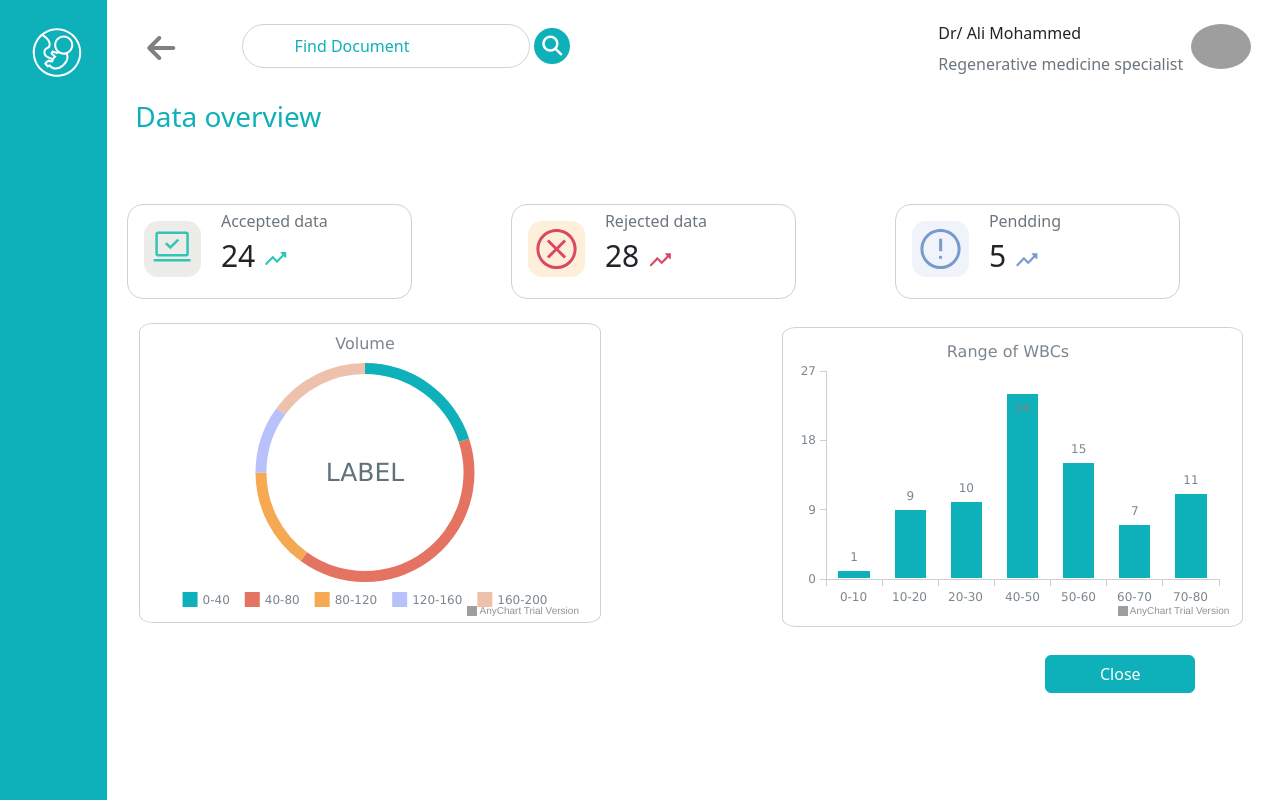
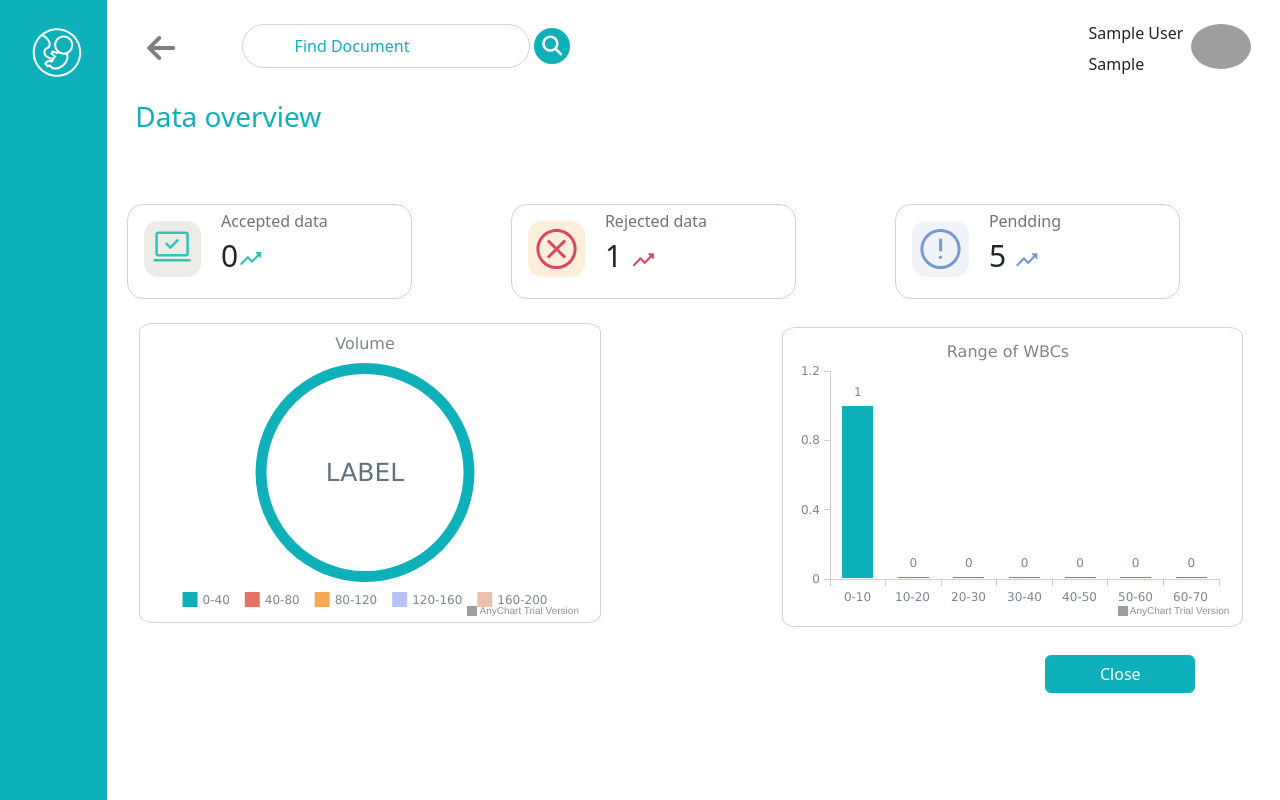
Before and after one commit to Omar-Talaat-Harb/stema_backend, a Laravel app: page /statistics in a window 1280 px wide. Run offline with Laravel 8, Linux system fonts and the light colour scheme; a user stored in the database is signed in; tables that the repository leaves empty hold one stand-in row (values such as "Sample post"); grey boxes are pictures that could not be loaded.

Commit message:
last update

```diff
--- a/app/Http/Controllers/Doctor/DashboardController.php
+++ b/app/Http/Controllers/Doctor/DashboardController.php
@@ -3,19 +3,20 @@
 namespace App\Http\Controllers\Doctor;
 
 use App\Http\Controllers\Controller;
+USE App\Models\Cell;
 
 use Illuminate\Http\Request;
 
 class DashboardController extends Controller
 {
     public function services(){
-        return view('dotctor.services');
+        return view('doctor.services');
     }
 
     public function pending(){
 
         if (auth()->user()->role_id==2){
-                return view('dotctor.pending');
+            return view('doctor.pending');
         }
         else{
             //return view('####');
@@ -25,19 +26,51 @@ class DashboardController extends Controller
 
 
     public function statistics(){
-            return view('statistics');
+        //retrieve count of accepted and rejected cells
+        $volume1 = cell::whereBetween('volume',[0,40])->count();
+        $volume2 = cell::whereBetween('volume',[40,80])->count();
+        $volume3 = cell::whereBetween('volume',[80,120])->count();
+        $volume4 = cell::whereBetween('volume',[120,160])->count();
+        $volume5 = cell::whereBetween('volume',[160,200])->count();
+        $WBCs1= cell:: wherebetween('post_wbcsx109/l',[0,10])->count();
+        $WBCs2= cell:: wherebetween('post_wbcsx109/l',[10,20])->count();
+        $WBCs3= cell:: wherebetween('post_wbcsx109/l',[20,30])->count();
+        $WBCs4= cell:: wherebetween('post_wbcsx109/l',[30,40])->count();
+        $WBCs5= cell:: wherebetween('post_wbcsx109/l',[40,50])->count();
+        $WBCs6= cell:: wherebetween('post_wbcsx109/l',[50,60])->count();
+        $WBCs7= cell:: wherebetween('post_wbcsx109/l',[60,70])->count();
+        $approved = Cell::where('result',1)->count();
+        $rejected = Cell::where('result',0)->count();
+        $data = [
+            'approved'  => $approved,
+            'rejected'  => $rejected,
+            'volume1'   => $volume1,
+            'volume2'   => $volume2,
+            'volume3'   => $volume3,
+            'volume4'   => $volume4,
+            'volume5'   => $volume5,
+            'WBCs1' =>  $WBCs1,
+            'WBCs2' =>  $WBCs2,
+            'WBCs3' =>  $WBCs3,
+            'WBCs4' =>  $WBCs4,
+            'WBCs5' =>  $WBCs5,
+            'WBCs6' =>  $WBCs6,
+            'WBCs7' =>  $WBCs7,
+
+        ];
+        return view('statistics')->with('data',$data);
     }
 
     public function disabledregstration(){
-        return view('dotctor.disabled.disabledregstration');
+        return view('doctor.disabled.disabledregstration');
     }
 
     public function disabledcbu(){
-        return view('dotctor.disabled.disableldCBU');
+        return view('doctor.disabled.disableldCBU');
     }
 
     public function disabledcollection(){
-        return view('dotctor.disabled.collectionp1disable');
+        return view('doctor.disabled.collectionp1disable');
     }
 
     public function cell(){
--- a/app/Http/Controllers/Doctor/ProfileController.php
+++ b/app/Http/Controllers/Doctor/ProfileController.php
@@ -15,7 +15,7 @@ class ProfileController extends Controller
 
         $userId = Auth::user()->id;
         $userData = User::find($userId);
-        return view ('dotctor.profile',compact('userData'));
+        return view ('doctor.profile',compact('userData'));
     }
 
     public function updateProfile(Request $request)
--- a/resources/views/dotctor/disabled/collectionp1disable.blade.php
+++ b/resources/views/doctor/disabled/collectionp1disable.blade.php
@@ -89,8 +89,8 @@
                     <div class="lilanurse pt-2">
                         <a href="profile.html" class="text-black text-decoration-none">
                             <div class="pe-3 text-capitalize">
-                                <h6>Ali Mohammed</h6>
-                                <p>Regenerative medicine specialist </p>
+                                <h6>{{ auth()->user()->firstname }} {{ auth()->user()->lastname }}</h6>
+                                <p>{{ auth()->user()->role->type }} </p>
                             </div>
 
                             <div class="">
--- a/resources/views/dotctor/profile.blade.php
+++ b/resources/views/doctor/profile.blade.php
@@ -26,7 +26,7 @@
                             <img src="{{ asset('assets/images/2-uncropped.jpg') }}" alt="profile photo" class="profile-photo">
                         </div>
                     </center>
-                    <h5 style="color: #0EB0BA; text-align: center; margin: 5%; font-weight: lighter;">Dr\ {{$userData->firstname}}
+                    <h5 style="color: #0EB0BA; text-align: center; margin: 5%; font-weight: lighter;">{{ auth()->user()->role->type }} \ {{$userData->firstname}}
                     </h5>
                     <p style=" text-align: center; margin: 5%;">Regenerative medicine specialist</p>
 
@@ -67,7 +67,7 @@
                             </ul>
 
                         </div>
-                        <a class="d-flex hstack gap-2 me-5 " href="index.html"><img
+                        <a class="d-flex hstack gap-2 me-5 " href="{{ route('services') }}"><img
                                 src="{{ asset('assets/images/Color logoo - no background.svg') }}" alt="STEMA" width="120px"></a>
                     </div>
                 </nav> <!-- naav -->
--- a/resources/views/statistics.blade.php
+++ b/resources/views/statistics.blade.php
@@ -25,7 +25,7 @@
           <div class="col-lg-1 sidebar">
               <div class="container m-auto p-1 ">
                   <div class="mt-2 p-3 mb-5 pb-5">
-                      <a href="index.html"><img src="{{ asset('assets/images/White logo - no background-no name.svg') }}" alt="STEMA-Logo"
+                      <a href="{{ route('services') }}"><img src="{{ asset('assets/images/White logo - no background-no name.svg') }}" alt="STEMA-Logo"
                               width="50px"></a>
 
 
@@ -38,7 +38,7 @@
               <div class="container m-auto">
                 <div class="row d-flex ">
                     <div class="col-lg-1 p-4 mt-2">
-                        <a href="services.html">
+                        <a href="{{ route('services') }}">
                             <i class="fas fa-arrow-left fa-2x"></i>
                         </a>
                     </div> <!-- back button -->
@@ -50,13 +50,11 @@
                     <div class="col-lg-1"></div>
                     <div class="col-lg-5 hstack gap-2  ms-auto user">
                         <div class=" ms-auto mt-4">
-                            <h6>Dr/ Ali Mohammed</h6>
-                            <p class="text-muted">
-                                Regenerative medicine specialist
-                            </p>
+                            <h6>{{ auth()->user()->firstname }} {{ auth()->user()->lastname }}</h6>
+                            <p>{{ auth()->user()->role->type }} </p>
                         </div>
                         <div class="hstack gap-2 ">
-                            <a href="profile.html"> <img src="{{ asset('assets/images/doctor.svg') }}" alt="user-photo" width="60px"></a>
+                            <a href="{{ route('showProfile') }}"> <img src="{{ asset('assets/images/doctor.svg') }}" alt="user-photo" width="60px"></a>
 
                         </div>
 
@@ -73,7 +71,7 @@
                           <img class="p-2 m-3 accpt" src="{{ asset('assets/images/accepted.svg') }}" width="20%" height="60%">
                           <div class="m-1">
                               <p class="text-muted p-0 m-0">Accepted data</p>
-                              <p class="p-0" style="font-size: 30px;">24 <img src="{{ asset('assets/images/accepted-arrow.png') }}" alt="">
+                              <p class="p-0" style="font-size: 30px;">{{ $data['approved'] }}<img src="{{ asset('assets/images/accepted-arrow.png') }}" alt="">
                               </p>
 
                           </div>
@@ -85,7 +83,7 @@
                           <img src="{{ asset('assets/images/rejected.svg') }}" class="p-2 m-3 rejct" width="20%" height="60%">
                           <div class=" m-1">
                               <p class="text-muted p-0 m-0">Rejected data</p>
-                              <p class="p-0" style="font-size: 30px;">28 <img src="{{ asset('assets/images/rejected-arrow.png') }}" alt="">
+                              <p class="p-0" style="font-size: 30px;">{{ $data['rejected'] }} <img src="{{ asset('assets/images/rejected-arrow.png') }}" alt="">
                               </p>
 
                           </div>
@@ -161,12 +159,12 @@
           var max_t=200;
 
         //volume stem cells
-          var volume1=20;
-          var volume2=40;
-          var volume3=15;
-          var volume4=10;
-          var volume5=15;
-          var total =100;
+          var volume1={{ $data['volume1'] }} ;
+          var volume2={{ $data['volume2'] }};
+          var volume3={{ $data['volume3'] }};
+          var volume4={{ $data['volume4'] }};
+          var volume5={{ $data['volume5'] }};
+          var total = volume1 + volume2 + volume3 + volume4 +volume5;
           //total and volumes from ML data
 
           var chart = anychart.pie([
@@ -252,28 +250,28 @@
           var min_z=20;
           var max_z=30;
 
-          var min_a=40;
-          var max_a=50;
+          var min_a=30;
+          var max_a=40;
 
-          var min_d=50;
-          var max_d=60;
+          var min_d=40;
+          var max_d=50;
             //دي اللي هجيبها من منه
-          var min_t=60;
-          var max_t=70;
+          var min_t=50;
+          var max_t=60;
 
-          var min_m=70;
-          var max_m=80;
+          var min_m=60;
+          var max_m=70;
 
 
       //دي اللي هجيبها من الماشين
       //اعرف عدد الكولمنز او الاعمدة من مننه
-          var value1=1;
-          var value2=9;
-          var value3=10;
-          var value4=24;
-          var value5=15;
-          var value6=7;
-          var value7=11;
+          var value1={{ $data['WBCs1'] }};
+          var value2={{ $data['WBCs2'] }};
+          var value3={{ $data['WBCs3'] }};
+          var value4={{ $data['WBCs4'] }};
+          var value5={{ $data['WBCs5'] }};
+          var value6={{ $data['WBCs6'] }};
+          var value7={{ $data['WBCs7'] }};
 
 
   //   create data
--- a/routes/web.php
+++ b/routes/web.php
@@ -23,12 +23,13 @@ Route::get('/',[IndexController::class,'index'])->name('index');
 Route::get('/login',[LoginController::class,'login'])->name('login');
 Route::post('/login',[LoginController::class,'loginAccess'])->name('postlogin');
 Route::post('/logout',[LogoutController::class,'logout'])->name('logout');
+
+Route::middleware('auth')->group(function(){
     Route::resource('/admin/user',UserController::class);
-
     Route::get('/services',[DashboardController::class,'services'])->name('services');
     Route::get('/pending',[DashboardController::class,'pending'])->name('pending');
     Route::get('/statistics',[DashboardController::class,'statistics'])->name('statistics');
-
+    //labratory
     Route::get('/laboratory1',[laboratoryController::class,'laboratory1'])->name('laboratory1');
     Route::post('/postlaboratory1',[laboratoryController::class,'postlaboratory1'])->name('postlaboratory1');
     Route::get('/laboratory2',[laboratoryController::class,'laboratory2'])->name('laboratory2');
@@ -37,11 +38,10 @@ Route::get('/laboratory3',[laboratoryController::class,'laboratory3'])->name('la
     Route::post('/postlaboratory3',[laboratoryController::class,'postlaboratory3'])->name('postlaboratory3');
     Route::get('/laboratory4',[laboratoryController::class,'laboratory4'])->name('laboratory4');
     Route::post('/postlaboratory4',[laboratoryController::class,'postlaboratory4'])->name('postlaboratory4');
-
     Route::get('/disabledregstration',[DashboardController::class,'disabledregstration'])->name('disabledregstration');
     Route::get('/disabledcbu',[DashboardController::class,'disabledcbu'])->name('disabledcbu');
     Route::get('/disabledcollection',[DashboardController::class,'disabledcollection'])->name('disabledcollection');
     Route::get('cell',[DashboardController::class,'cell']);
-
     Route::get('/profile',[ProfileController::class,'showProfile'])->name('showProfile');
     Route::post('/profile-update',[ProfileController::class,'updateProfile'])->name('updateProfile');
+});
```
Also changed, not shown: app/Http/Controllers/Doctor/laboratoryController.php (+4 -4 lines), resources/views/doctor/disabled/disabledregstration.blade.php (renamed from resources/views/dotctor/disabled/disableldCBU.blade.php, +73 -92 lines), resources/views/doctor/disabled/disableldCBU.blade.php (renamed from resources/views/dotctor/disabled/disabledregstration.blade.php, +90 -74 lines), resources/views/doctor/laborartory/laboratoriesp1.blade.php (renamed from resources/views/dotctor/laborartory/laboratoriesp1.blade.php), resources/views/doctor/laborartory/laboratoriesp2.blade.php (renamed from resources/views/dotctor/laborartory/laboratoriesp2.blade.php), resources/views/doctor/laborartory/laboratoriesp3.blade.php (renamed from resources/views/dotctor/laborartory/laboratoriesp3.blade.php), resources/views/doctor/laborartory/laboratoriesp4.blade.php (renamed from resources/views/dotctor/laborartory/laboratoriesp4.blade.php), resources/views/doctor/pending.blade.php (renamed from resources/views/dotctor/pending.blade.php), resources/views/doctor/services.blade.php (renamed from resources/views/dotctor/services.blade.php). Lines whose indentation alone changed are shown as unchanged.
